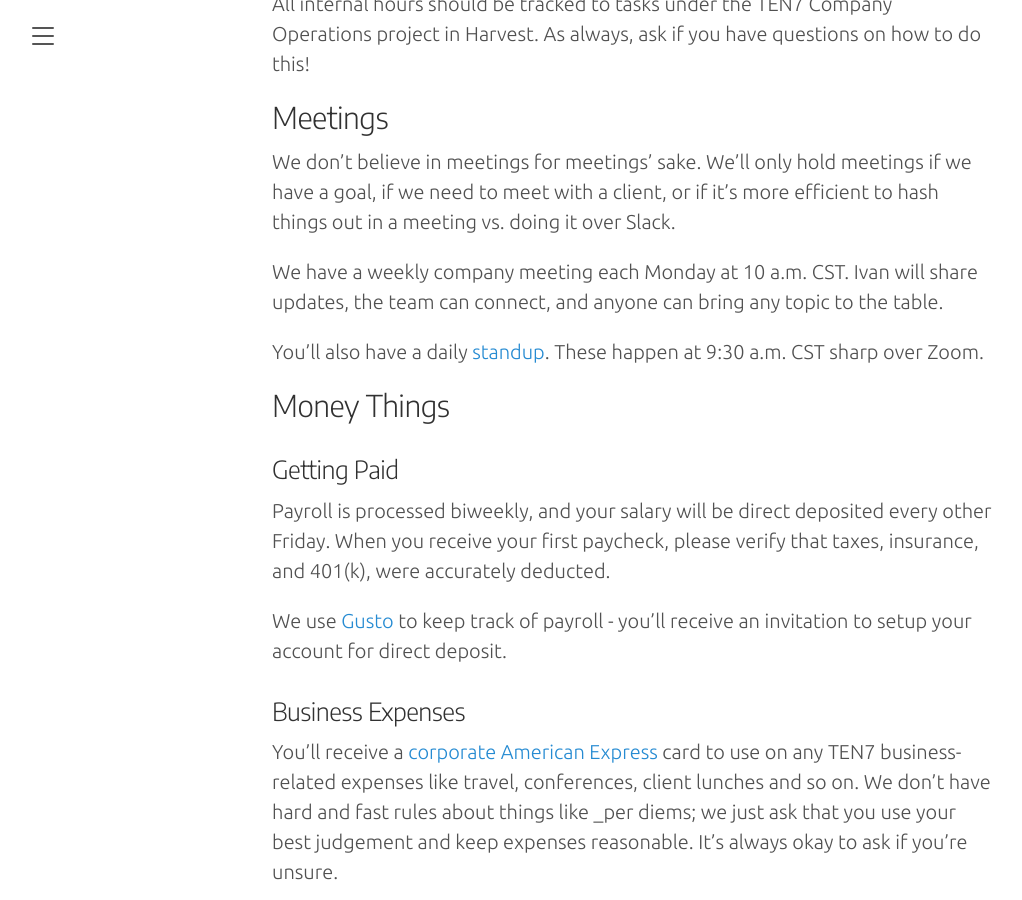
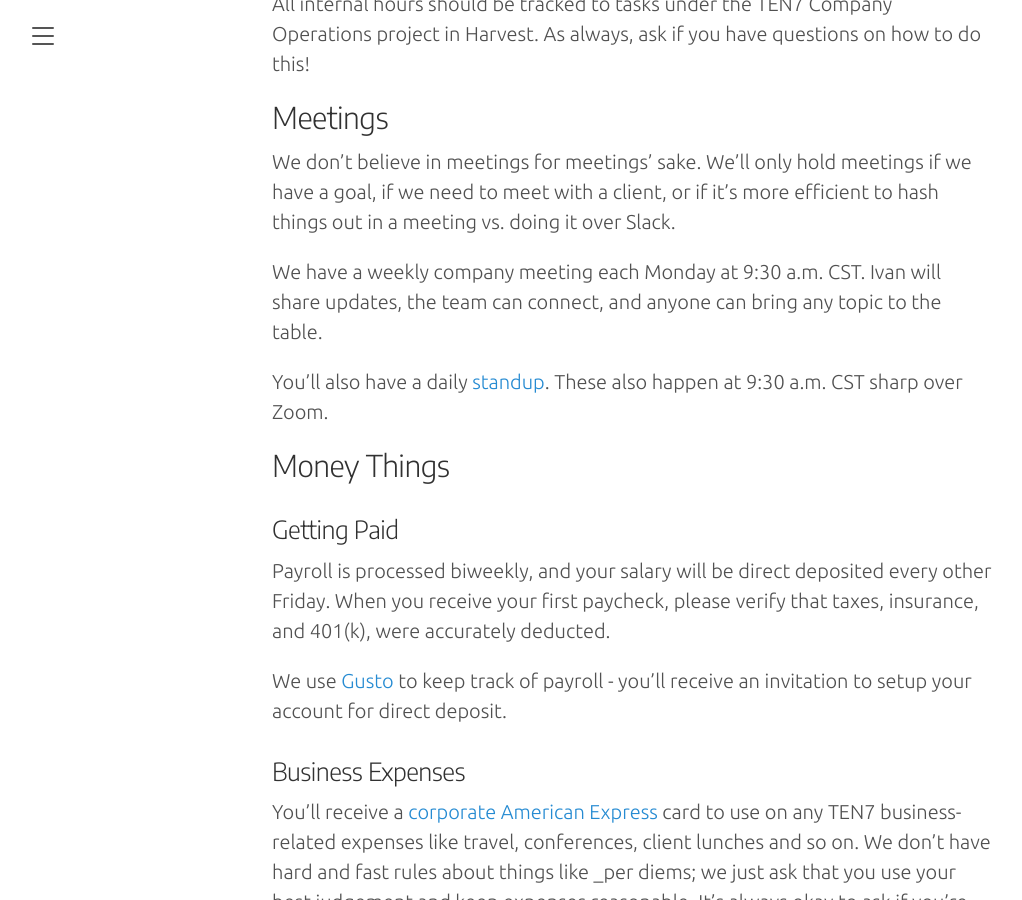
Before and after one commit to ten7/handbook.ten7.com, a Jekyll site: the page built from 050-how-we-do-things.md, in a window 1280 px wide and 900 px high, scrolled down 4406 px. Shown: the whole window, without its empty margins (8-1030 px from the left). Built offline with Jekyll 4.4.1, drawn with Linux system fonts in a browser that asks for light colours; some web fonts are replaced; our own code applies the rules of GitHub Pages for plain Markdown files.

Commit message:
Staff meeting time change

```diff
--- a/050-how-we-do-things.md
+++ b/050-how-we-do-things.md
@@ -92,9 +92,9 @@ All internal hours should be tracked to tasks under the TEN7 Company Operations
 
 We don’t believe in meetings for meetings’ sake. We’ll only hold meetings if we have a goal, if we need to meet with a client, or if it’s more efficient to hash things out in a meeting vs. doing it over Slack.
 
-We have a weekly company meeting each Monday at 10 a.m. CST. Ivan will share updates, the team can connect, and anyone can bring any topic to the table.
+We have a weekly company meeting each Monday at 9:30 a.m. CST. Ivan will share updates, the team can connect, and anyone can bring any topic to the table.
 
-You'll also have a daily [standup](https://en.wikipedia.org/wiki/Stand-up_meeting). These happen at 9:30 a.m. CST sharp over Zoom.
+You'll also have a daily [standup](https://en.wikipedia.org/wiki/Stand-up_meeting). These also happen at 9:30 a.m. CST sharp over Zoom.
 
 ## Money Things
 
```
